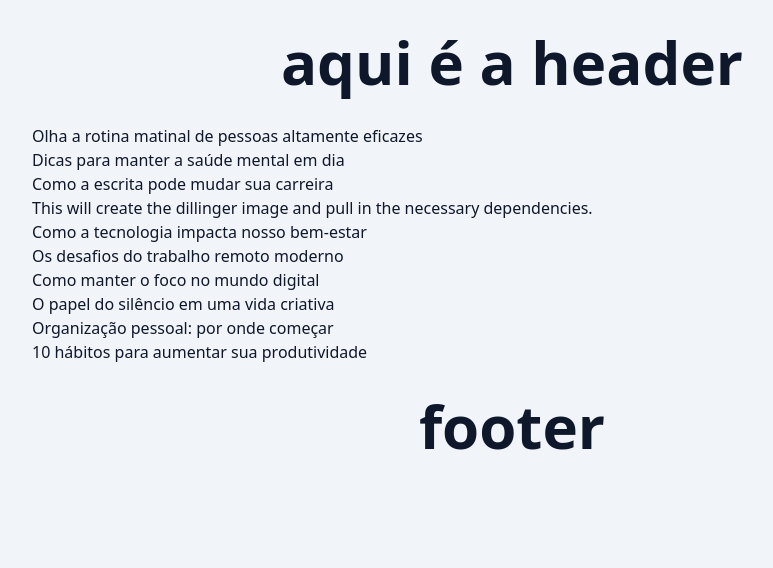
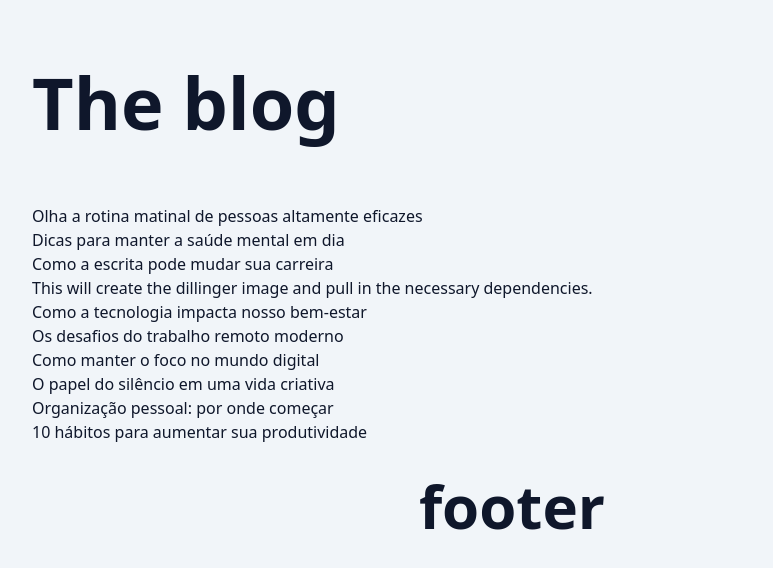
Before and after one commit to vinny7x/next-blog, a Next.js app: page / in a window 1280 px wide. Shown: the top 568 px of the page, without its empty margins (128-901 px from the left). Built offline with nearby package versions, Linux system fonts and the light colour scheme.

Commit message:
:lipstick: style: componente Header

```diff
--- a/src/app/page.tsx
+++ b/src/app/page.tsx
@@ -1,4 +1,5 @@
 import { Container } from "@/components/Container";
+import { Header } from "@/components/Header";
 import { PostsList } from "@/components/PostsList";
 import { SpinLoader } from "@/components/SpinLoader";
 import { Suspense } from "react";
@@ -6,9 +7,7 @@
 export default async function HomePage() {
     return (
         <Container>
-            <header>
-                <h1 className="text-6xl font-bold py-8 text-center">aqui é a header</h1>
-            </header>
+            <Header />
             <Suspense fallback={<SpinLoader />}>
                 <PostsList />
             </Suspense>
--- a/src/components/Header/index.tsx
+++ b/src/components/Header/index.tsx
@@ -1,14 +1,16 @@
-// 'use client'
-// import clsx from "clsx";
+import clsx from "clsx";
 
-// export function Header() {
-//     return (
-//         <h1 className={clsx(
-//             'text-blue-300',
-//             'transform',
-//             '',
-//             'text-4xl',
-//             'hover:bg-red-400',
-//         )}>oi</h1>
-//     )
-// }
+export function Header() {
+    return (
+        <header>
+            <h1 className={clsx(
+                'text-4xl/normal font-extrabold py-8',
+                'sm:text-5xl/normal sm:py-10',
+                'md:text-6xl/normal md:py-11',
+                'lg:text-7xl/normal lg:py-12',
+            )}>
+                <a href="">The blog</a>
+            </h1>
+        </header>
+    )
+}
```
